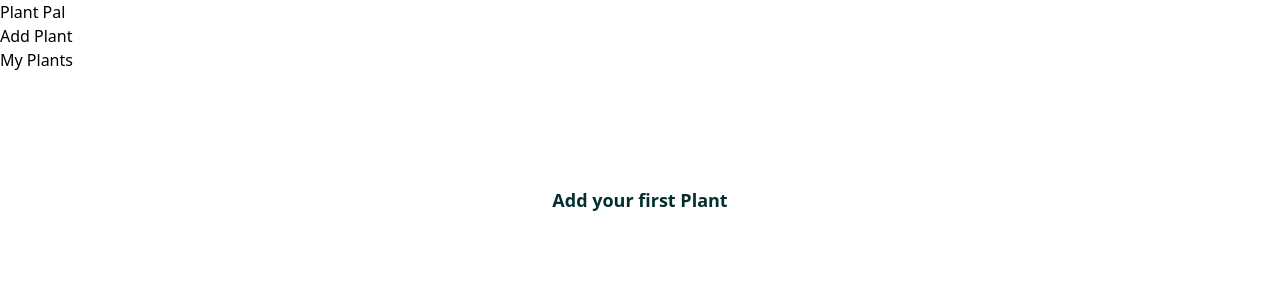
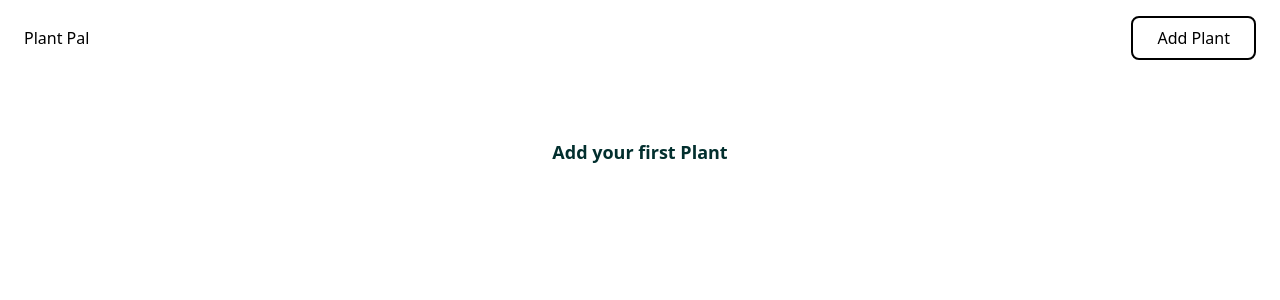
Before and after one commit to jumaber/plant-pal, a React (Vite) app: page / in a window 1280 px wide. Shown: the top 300 px of the page. Built offline with nearby package versions, Linux system fonts and the light colour scheme; a web font is replaced by a local one.

Commit message:
Navbar Style

```diff
--- a/src/components/Button_Large.jsx
+++ b/src/components/Button_Large.jsx
@@ -1,7 +1,10 @@
 export function Button_Large({ onClick, text }) {
-    return (
-      <button className="btn-large" onClick={onClick}>
-        {text}
-      </button>
-    )
-  }
+  return (
+    <button
+      onClick={onClick}
+      className="bg-highlightgreen border-2 border-highlightgreen text-darkgreen py-2 px-6 rounded-lg hover:bg-transparent hover:text-highlightgreen hover:border-darkgreen transition duration-200"
+    >
+      {text}
+    </button>
+  );
+}
--- a/src/components/Navbar.jsx
+++ b/src/components/Navbar.jsx
@@ -1,13 +1,13 @@
-import { Link } from "react-router-dom"
-import { Button_Large } from "./Button_Large"
+import { Link } from "react-router-dom";
+import { Button_Large } from "./Button_Large";
 
-export function NavBar(){
-    return (
-        <nav>
-            <h1>Plant Pal</h1>
-            <Link to="/AddPlant">
-            <Button_Large text="Add Plant" />
-        </Link>
-        </nav>
-    )
+export function NavBar() {
+  return (
+    <nav className="fixed top-0 left-0 w-full flex justify-between items-center px-6 py-4 bg-white shadow-navbarshadow z-50">
+      <h1 className="text-darkgreen">Plant Pal</h1>
+      <Link to="/AddPlant">
+        <Button_Large text="Add Plant" />
+      </Link>
+    </nav>
+  );
 }
--- a/src/pages/AddPlantPage.jsx
+++ b/src/pages/AddPlantPage.jsx
@@ -1,7 +1,7 @@
 export function AddPlantPage() {
     return (
       <div>
-        <h2>Adicionar planta</h2>
+        <h2></h2>
       </div>
     )
   }
```
